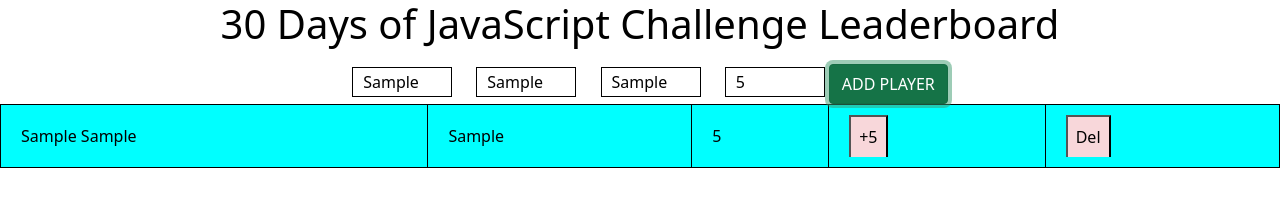
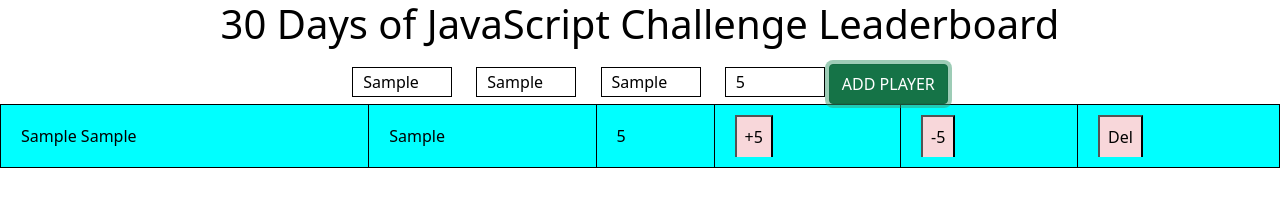
Before and after one commit to Shoye21/3Pillar-DIY, a plain HTML site: page Project- Leaderboard/index.html in a window 1280 px wide. Both pictures are taken after typing "Sample", "Sample", "Sample", "5" into the empty fields and a click on the button "ADD PLAYER". Drawn offline with nearby package versions, Linux system fonts and the light colour scheme.

Commit message:
6th commit

```diff
--- a/Project- Leaderboard/javascript.js
+++ b/Project- Leaderboard/javascript.js
@@ -33,6 +33,7 @@ var time1 = document.createElement("span");
 function addData() {
     // var remo = document.createElement("button");
     var addNum = document.createElement("button")
+    var subNum = document.createElement("button")
     var tab = document.getElementById("tag1");
     var span1 = document.createElement("br");
     var row = document.createElement("tr");
@@ -41,7 +42,7 @@ function addData() {
     var data3 = document.createElement("td");
     var data4 = document.createElement("td");
     data3.setAttribute("id", "change");
-    var data5 = document.createElement("td");
+    // var data5 = document.createElement("td");
     var datelo = localStorage.getItem("date");
 
     var dekho = localStorage.getItem("fname");
@@ -63,6 +64,12 @@ function addData() {
     row.appendChild(data4);
     var beta1 = document.createTextNode("+5");
     addNum.appendChild(beta1);
+    var y = row.insertCell(4);
+    y.appendChild(subNum);
+    // row.appendChild(data5);
+    var beta2 = document.createTextNode("-5")
+    subNum.appendChild(beta2);
+
 
     row.style.height = "30px";
 
@@ -74,6 +81,7 @@ function addData() {
     addNum.setAttribute("onclick", "shift()")
     row.setAttribute('class', 'dell');
     tab.appendChild(row);
+    subNum.setAttribute("onclick", "addition()");
 
 }
 function storeItem() {
--- a/Project- Leaderboard/style.css
+++ b/Project- Leaderboard/style.css
@@ -43,3 +43,7 @@ td {
     padding: 10px 20px;
     border: 1px solid #000;
 }
+.tag-1{
+    margin: 10px;
+    padding: 10px;
+}
```
